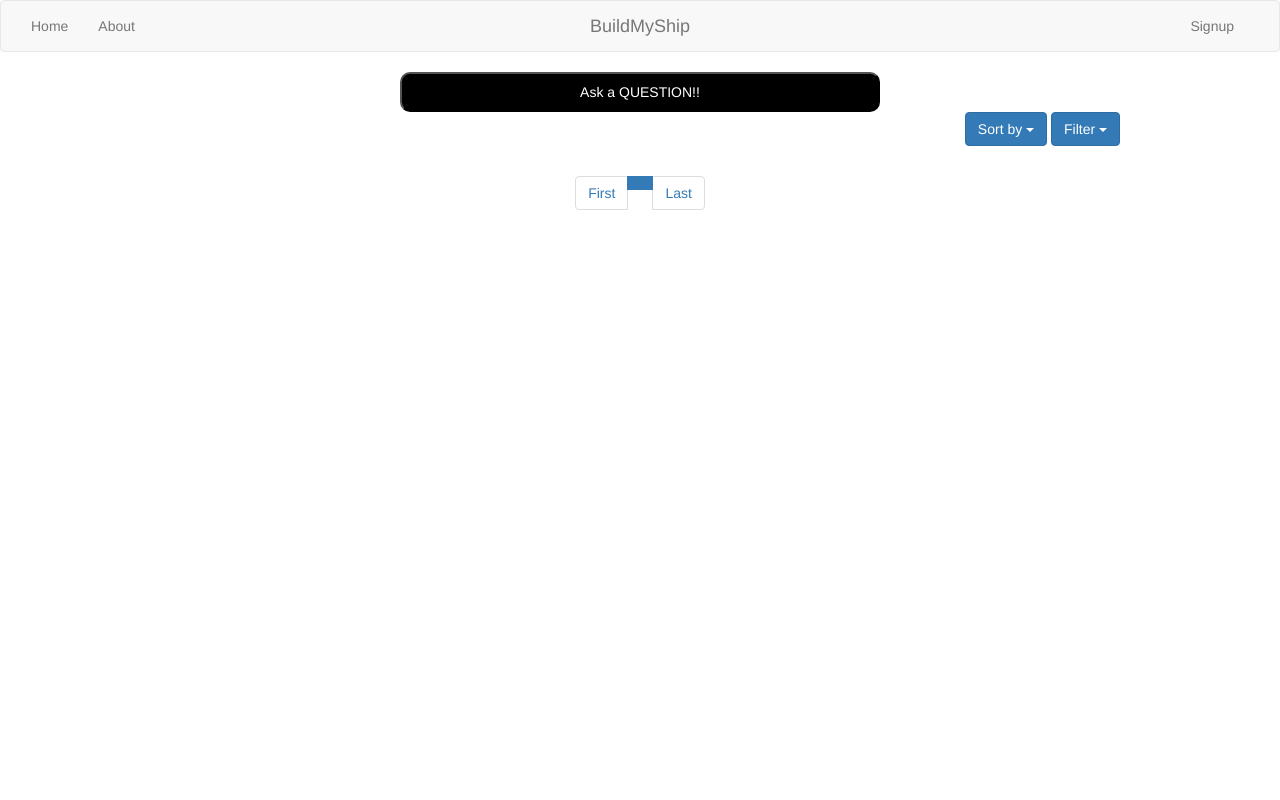
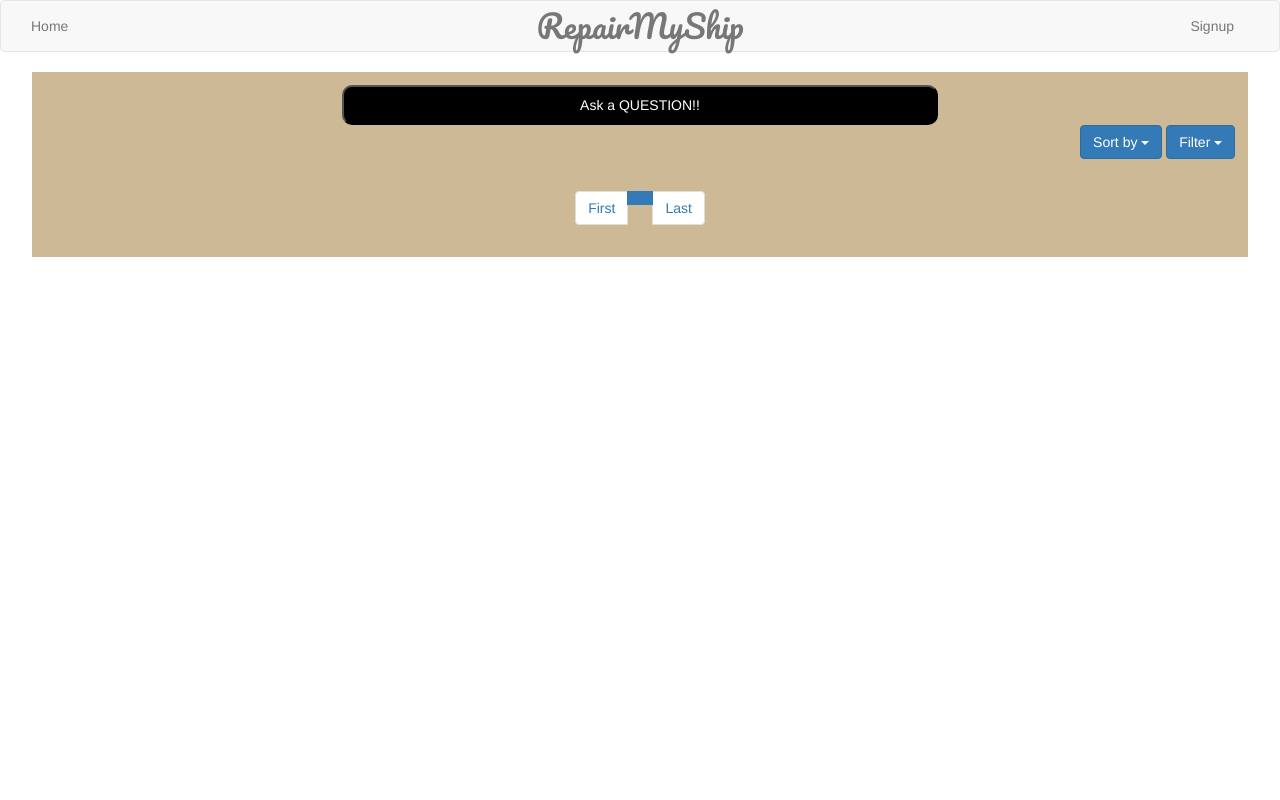
Before and after one commit to Satyamjay/repairmyship, a Django app: template authentication/templates/home.html in a window 1280 px wide. Run offline with Django 3.2, Linux system fonts and the light colour scheme; the template is opened without the code that fills it, so the values that code supplies are empty; some libraries are stand-ins or nearby versions.

Commit message:
completed!!!!!!

```diff
--- a/authentication/static/css/default.css
+++ b/authentication/static/css/default.css
@@ -50,10 +50,10 @@ img.right {
 /* Page */
 
 #page {
-	width: 960px;
+	width: 95%;
 	margin: 0 auto;
-	padding: 0px;
-	background: #FFFFFF repeat-y left top;
+	padding: 1%;
+	background: #cdb996 repeat-y left top;
 }
 
 
@@ -75,10 +75,10 @@ a:hover{
 
 }
 #answer_text{
- margin-bottom: 9%;
+    margin-bottom: 9%;
     padding: 2%;
     font-family: 'Roboto Condensed', sans-serif;
-font:130%/110% Georgia serif;
+    font:130%/110% Georgia serif;
 }
 
 #answer_text h3{
--- a/authentication/templates/answer_question.html
+++ b/authentication/templates/answer_question.html
@@ -4,11 +4,11 @@
 <div class="container-fluid" id="main_div">
     <div class="row">
         <div class="col-sm-3"></div>
-        <div class="col-sm-6">
+        <div class="col-sm-6" style="background-color: #cdb996; padding-bottom: 1%">
             <div class="row">
                 <div class="col-sm-1"></div>
                 <div class="col-sm-10" style="text-align: center;">
-                    <h2>{{ question.text }}</h2>
+                    <h2 style="font-family: 'Roboto Condensed', sans-serif;">{{ question.text }}</h2>
                 </div>
                 <div class="col-sm-1"></div>
             </div>
--- a/authentication/templates/base/base.html
+++ b/authentication/templates/base/base.html
@@ -5,6 +5,8 @@
     <link rel="stylesheet" href="https://maxcdn.bootstrapcdn.com/bootstrap/3.3.7/css/bootstrap.min.css">
     <script src="https://ajax.googleapis.com/ajax/libs/jquery/3.3.1/jquery.min.js"></script>
     <script src="https://maxcdn.bootstrapcdn.com/bootstrap/3.3.7/js/bootstrap.min.js"></script>
+    <link href="https://fonts.googleapis.com/css?family=Roboto+Condensed:700" rel="stylesheet">
+    <link href="https://fonts.googleapis.com/css?family=Pacifico" rel="stylesheet">
     <title></title>
 </head>
 
@@ -16,13 +18,12 @@
         <span class="icon-bar"></span>
         <span class="icon-bar"></span>
       </button>
-    <a class="navbar-brand" href="#">BuildMyShip</a>
+    <a class="navbar-brand" href="#" style="font-size:227%; font-family: 'Pacifico', cursive;">RepairMyShip</a>
     </div>
     <div class="collapse navbar-collapse" id="navbar-collapse-1">
 
       <ul class="nav navbar-nav navbar-left">
         <li><a href="/home/-when/all/1">Home</a></li>
-        <li><a href="#">About</a></li>
       </ul>
 
       <ul class="nav navbar-nav navbar-right">
@@ -33,7 +34,7 @@
 </nav>
 
 
-<body>
+<body style="background-color: #FFFFFF">
     {% block content %}
     {% endblock %}
 </body>
--- a/authentication/templates/home.html
+++ b/authentication/templates/home.html
@@ -3,7 +3,6 @@
 {% block content %}
     <link href="{% static 'css/default.css' %}" rel="stylesheet" type="text/css" media="screen" />
     <link rel="stylesheet" href="https://fonts.googleapis.com/icon?family=Material+Icons">
-    <link href="https://fonts.googleapis.com/css?family=Roboto+Condensed:700" rel="stylesheet">
 
 
 	<!-- start page -->
@@ -47,7 +46,7 @@
                     .icon-block{color:white;}
                 </style>
                 <a class="like icon-block" href="#" data-url="/api/like_question/{{ question.id }}/" {% if question.id in liked_questions %}style="color: #417690" {% endif %}>
-                <i class="material-icons"  style="font-size:22px;margin-left: 93%;">thumb_up_alt</i></a>
+                <i class="material-icons"  style="font-size:22px;margin-left: 93%;">thumb_up_alt</i><span class="no_of_likes">{{ question.likes }}</span></a>
                 <a class="report icon-block" href="#" data-url="/api/report_question/{{ question.id }}/" {% if question.id in reported_questions %}style="color:red"{% endif %} }}>
                 <i class="material-icons" style="font-size:22px;">report</i></a>
             </div>
@@ -109,9 +108,11 @@
         console.log(this_.css("color"));
         if(this_.css("color") === 'rgb(65, 118, 144)'){
             this_.css("color", "white");
+            this_.find('span').html(parseInt(this_.find("span").html())-1);
         }
         else{
             this_.css("color", "#417690");
+            this_.find('span').html(parseInt(this_.find("span").html())+1);
         }
         $.ajax({
             url: likeUrl,
--- a/authentication/templates/question.html
+++ b/authentication/templates/question.html
@@ -4,11 +4,11 @@
 <div class="container-fluid" id="main_div">
     <div class="row">
         <div class="col-sm-3"></div>
-        <div class="col-sm-6">
+        <div class="col-sm-6" style="background-color: #cdb996; padding-bottom: 1%">
             <div class="row">
                 <div class="col-sm-1"></div>
                 <div class="col-sm-10" style="text-align: center;">
-                    <h2>Ask a Question</h2>
+                    <h2 style="font-family: 'Roboto Condensed', sans-serif;">Ask a Question</h2>
                 </div>
                 <div class="col-sm-1"></div>
             </div>
```
